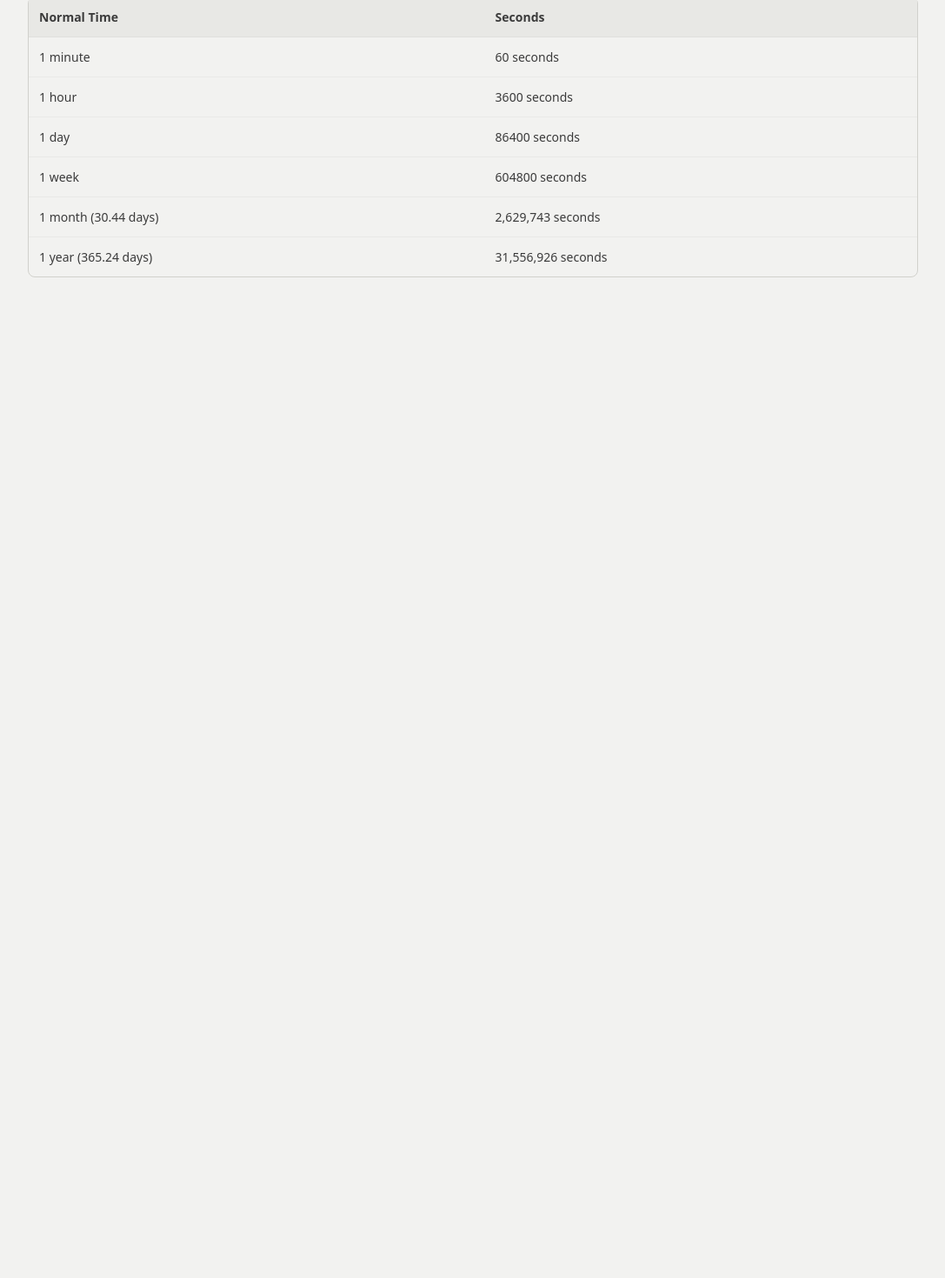
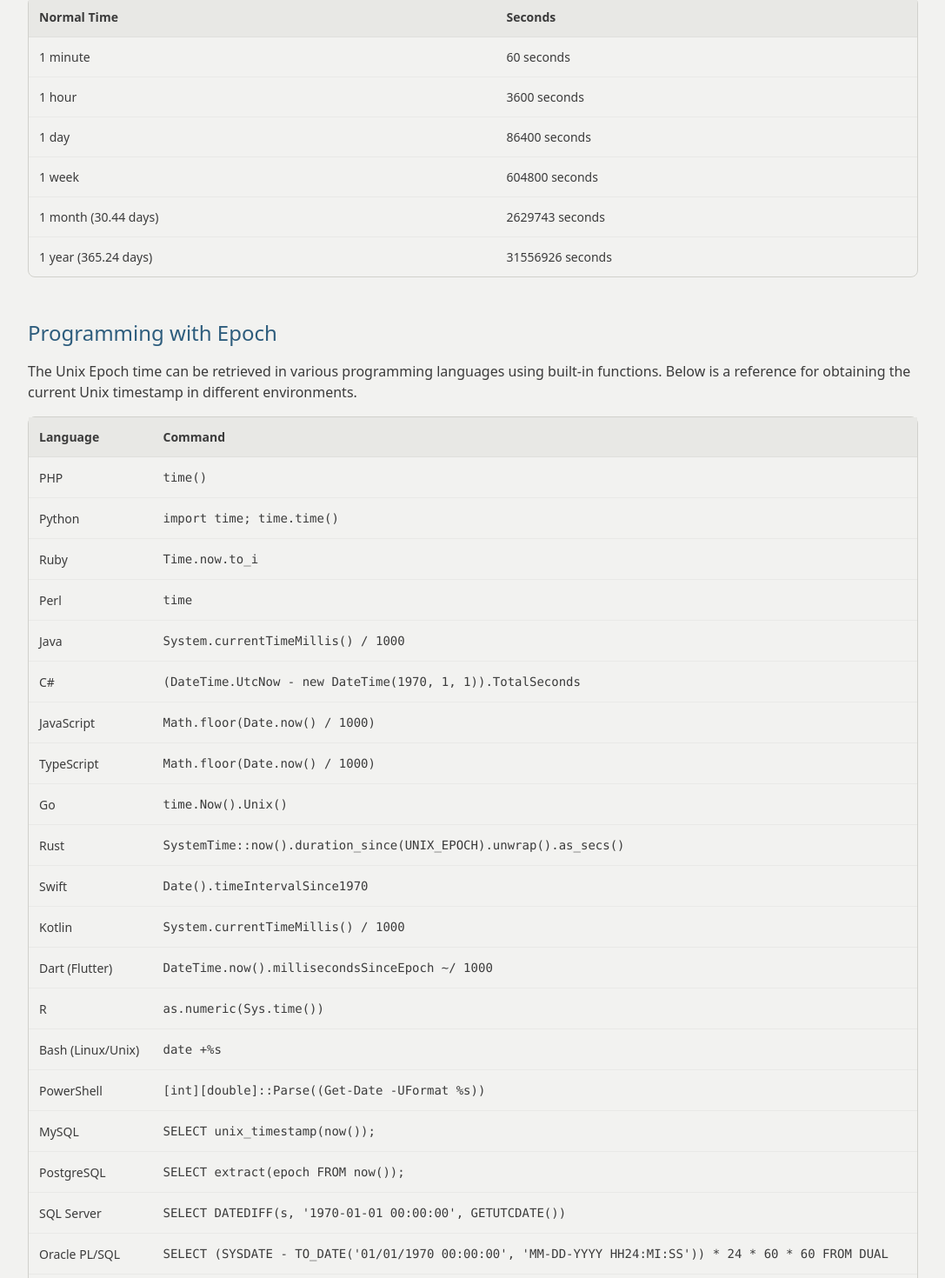
Before and after one commit to Arthurblaya/epoch-converter, a Next.js app: page / in a window 1280 px wide. Shown: the part 999-2469 px from the top of the page at 87% size, without its empty margins (96-1183 px from the left). Before the commit the page ends 1334 px from the top, so only its background shows below. Built offline with nearby package versions, Linux system fonts and the light colour scheme.

Commit message:
feat: add ProgrammingWithEpoch component to provide programming references for Unix Epoch time

```diff
--- a/src/app/page.tsx
+++ b/src/app/page.tsx
@@ -1,4 +1,5 @@
 import DynamicConverters from "@/components/dynamicConverters";
+import ProgrammingWithEpoch from "@/components/programmingWithEpoch";
 import WhatIsEpoch from "@/components/whatIsEpoch";
 import { consoleFont } from "@/fonts/inconsolata";
 
@@ -11,6 +12,7 @@
         </h1>
         <DynamicConverters />
         <WhatIsEpoch />
+        <ProgrammingWithEpoch />
       </div>
     </div>
   );
--- /dev/null
+++ b/src/components/programmingWithEpoch.tsx
@@ -0,0 +1,159 @@
+export default function ProgrammingWithEpoch() {
+  return (
+    <section className="text-base-content mt-8">
+      <h2 className="text-2xl text-secondary mb-4">Programming with Epoch</h2>
+      <p className="text-base mb-4">
+        The Unix Epoch time can be retrieved in various programming languages
+        using built-in functions. Below is a reference for obtaining the current
+        Unix timestamp in different environments.
+      </p>
+      <div className="overflow-x-auto">
+        <table className="table w-full border border-base-300">
+          <thead className="bg-base-200 text-base-content">
+            <tr>
+              <th className="p-3 text-left">Language</th>
+              <th className="p-3 text-left">Command</th>
+            </tr>
+          </thead>
+          <tbody>
+            <tr className="border-t border-base-300">
+              <td className="p-3">PHP</td>
+              <td className="p-3">
+                <code>time()</code>
+              </td>
+            </tr>
+            <tr className="border-t border-base-300">
+              <td className="p-3">Python</td>
+              <td className="p-3">
+                <code>import time; time.time()</code>
+              </td>
+            </tr>
+            <tr className="border-t border-base-300">
+              <td className="p-3">Ruby</td>
+              <td className="p-3">
+                <code>Time.now.to_i</code>
+              </td>
+            </tr>
+            <tr className="border-t border-base-300">
+              <td className="p-3">Perl</td>
+              <td className="p-3">
+                <code>time</code>
+              </td>
+            </tr>
+            <tr className="border-t border-base-300">
+              <td className="p-3">Java</td>
+              <td className="p-3">
+                <code>System.currentTimeMillis() / 1000</code>
+              </td>
+            </tr>
+            <tr className="border-t border-base-300">
+              <td className="p-3">C#</td>
+              <td className="p-3">
+                <code>
+                  (DateTime.UtcNow - new DateTime(1970, 1, 1)).TotalSeconds
+                </code>
+              </td>
+            </tr>
+            <tr className="border-t border-base-300">
+              <td className="p-3">JavaScript</td>
+              <td className="p-3">
+                <code>Math.floor(Date.now() / 1000)</code>
+              </td>
+            </tr>
+            <tr className="border-t border-base-300">
+              <td className="p-3">TypeScript</td>
+              <td className="p-3">
+                <code>Math.floor(Date.now() / 1000)</code>
+              </td>
+            </tr>
+            <tr className="border-t border-base-300">
+              <td className="p-3">Go</td>
+              <td className="p-3">
+                <code>time.Now().Unix()</code>
+              </td>
+            </tr>
+            <tr className="border-t border-base-300">
+              <td className="p-3">Rust</td>
+              <td className="p-3">
+                <code>
+                  SystemTime::now().duration_since(UNIX_EPOCH).unwrap().as_secs()
+                </code>
+              </td>
+            </tr>
+            <tr className="border-t border-base-300">
+              <td className="p-3">Swift</td>
+              <td className="p-3">
+                <code>Date().timeIntervalSince1970</code>
+              </td>
+            </tr>
+            <tr className="border-t border-base-300">
+              <td className="p-3">Kotlin</td>
+              <td className="p-3">
+                <code>System.currentTimeMillis() / 1000</code>
+              </td>
+            </tr>
+            <tr className="border-t border-base-300">
+              <td className="p-3">Dart (Flutter)</td>
+              <td className="p-3">
+                <code>DateTime.now().millisecondsSinceEpoch ~/ 1000</code>
+              </td>
+            </tr>
+            <tr className="border-t border-base-300">
+              <td className="p-3">R</td>
+              <td className="p-3">
+                <code>as.numeric(Sys.time())</code>
+              </td>
+            </tr>
+            <tr className="border-t border-base-300">
+              <td className="p-3">Bash (Linux/Unix)</td>
+              <td className="p-3">
+                <code>date +%s</code>
+              </td>
+            </tr>
+            <tr className="border-t border-base-300">
+              <td className="p-3">PowerShell</td>
+              <td className="p-3">
+                <code>[int][double]::Parse((Get-Date -UFormat %s))</code>
+              </td>
+            </tr>
+            <tr className="border-t border-base-300">
+              <td className="p-3">MySQL</td>
+              <td className="p-3">
+                <code>SELECT unix_timestamp(now());</code>
+              </td>
+            </tr>
+            <tr className="border-t border-base-300">
+              <td className="p-3">PostgreSQL</td>
+              <td className="p-3">
+                <code>SELECT extract(epoch FROM now());</code>
+              </td>
+            </tr>
+            <tr className="border-t border-base-300">
+              <td className="p-3">SQL Server</td>
+              <td className="p-3">
+                <code>
+                  SELECT DATEDIFF(s, '1970-01-01 00:00:00', GETUTCDATE())
+                </code>
+              </td>
+            </tr>
+            <tr className="border-t border-base-300">
+              <td className="p-3">Oracle PL/SQL</td>
+              <td className="p-3">
+                <code>
+                  SELECT (SYSDATE - TO_DATE('01/01/1970 00:00:00', 'MM-DD-YYYY
+                  HH24:MI:SS')) * 24 * 60 * 60 FROM DUAL
+                </code>
+              </td>
+            </tr>
+            <tr className="border-t border-base-300">
+              <td className="p-3">ClickHouse</td>
+              <td className="p-3">
+                <code>SELECT toUnixTimestamp(now());</code>
+              </td>
+            </tr>
+          </tbody>
+        </table>
+      </div>
+    </section>
+  );
+}
--- a/src/components/whatIsEpoch.tsx
+++ b/src/components/whatIsEpoch.tsx
@@ -34,11 +34,11 @@
             </tr>
             <tr className="border-t border-base-300">
               <td className="p-3">1 month (30.44 days)</td>
-              <td className="p-3">2,629,743 seconds</td>
+              <td className="p-3">2629743 seconds</td>
             </tr>
             <tr className="border-t border-base-300">
               <td className="p-3">1 year (365.24 days)</td>
-              <td className="p-3">31,556,926 seconds</td>
+              <td className="p-3">31556926 seconds</td>
             </tr>
           </tbody>
         </table>
```
